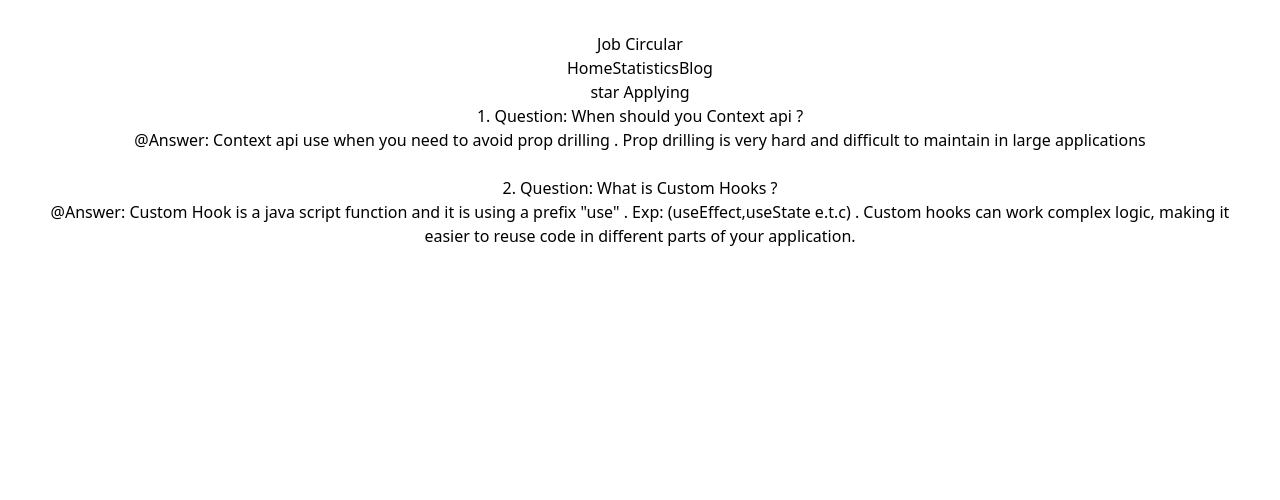
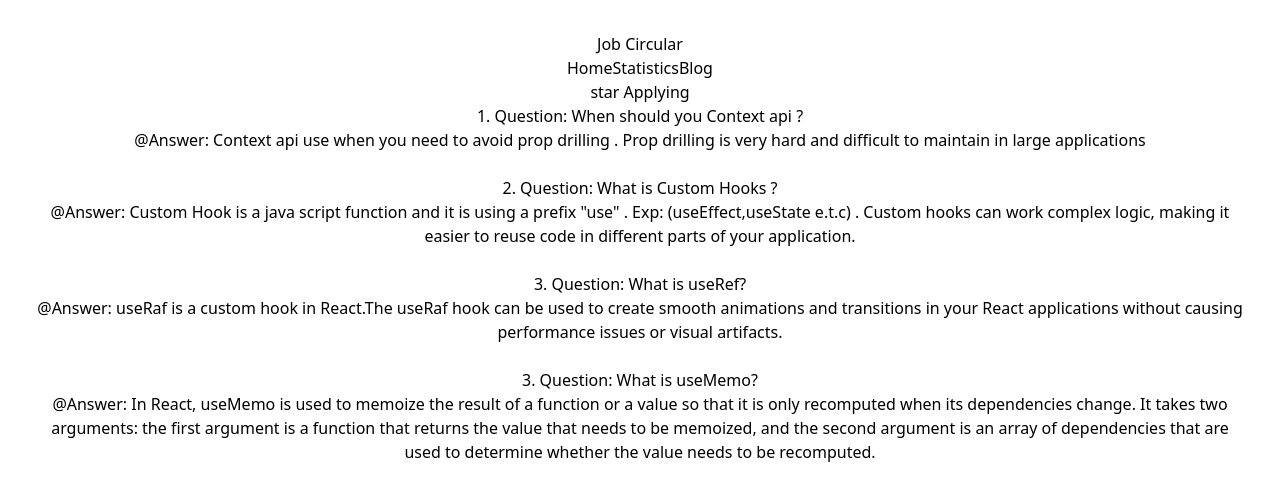
Before and after one commit to shawon33/Job-circuler, a React (Vite) app: page /blog in a window 1280 px wide. Shown: the top 500 px of the page. Built offline with nearby package versions, Linux system fonts and the light colour scheme.

Commit message:
questions answer is also finished

```diff
--- a/src/Component/Blog/Blog.jsx
+++ b/src/Component/Blog/Blog.jsx
@@ -3,15 +3,34 @@ import React from 'react';
 const Blog = () => {
     return (
         <section className='text-left mt-16'>
+
             <div className='border rounded bg-indigo-200 p-8'>
-                <p className='text-red-500  text-2xl font-bold'>1. Question: <span className='text-black'>When should you <span className='text-yellow-500'>Context</span> api ?</span></p>
+                <p className='text-red-500  text-2xl font-bold'>1. Question: <span className='text-black'>When should you <span className='text-indigo-500'>Context</span> api ?</span></p>
                 <p className='mt-4 text-2xl font-bold text-green-500'> @Answer: <span className='text-black'>Context api use when you need to avoid prop drilling . Prop drilling is very hard and difficult to maintain in large applications </span></p>
             </div>
+
             <br />
+
             <div className='border rounded bg-indigo-200 p-8'>
-                <p className='text-red-500  text-2xl font-bold'>2. Question: <span className='text-black'>What is  <span className='text-yellow-500'>Custom</span> Hooks ?</span></p>
+                <p className='text-red-500  text-2xl font-bold'>2. Question: <span className='text-black'>What is  <span className='text-indigo-500'>Custom</span> Hooks ?</span></p>
                 <p className='mt-4 text-2xl font-bold text-green-500'> @Answer: <span className='text-black'>Custom Hook is a java script function and it is using a prefix "use" . Exp: <span className='text-yellow-500'>(useEffect,useState e.t.c)</span> . Custom hooks can work complex logic, making it easier to reuse code in different parts of your application. </span></p>
             </div>
+
+            <br />
+
+            <div className='border rounded bg-indigo-200 p-8'>
+                <p className='text-red-500  text-2xl font-bold'>3. Question: <span className='text-black'>What is <span className='text-indigo-500'>useRef</span>?</span></p>
+                <p className='mt-4 text-2xl font-bold text-green-500'> @Answer: <span className='text-black'>useRaf is a custom hook in React.The useRaf hook can be used to create smooth animations and transitions in your React applications without causing performance issues or visual artifacts. </span></p>
+            </div>
+
+            <br />
+
+            <div className='border rounded bg-indigo-200 p-8'>
+                <p className='text-red-500  text-2xl font-bold'>3. Question: <span className='text-black'>What is <span className='text-indigo-500'>useMemo</span>?</span></p>
+                <p className='mt-4 text-2xl font-bold text-green-500'> @Answer: <span className='text-black'>In React, useMemo is used to memoize the result of a function or a value so that it is only recomputed when its dependencies change. It takes two arguments: the first argument is a function that returns the value that needs to be memoized, and the second argument is an array of dependencies that are used to determine whether the value needs to be recomputed. </span></p>
+            </div>
+
+
         </section>
     );
 };
```
